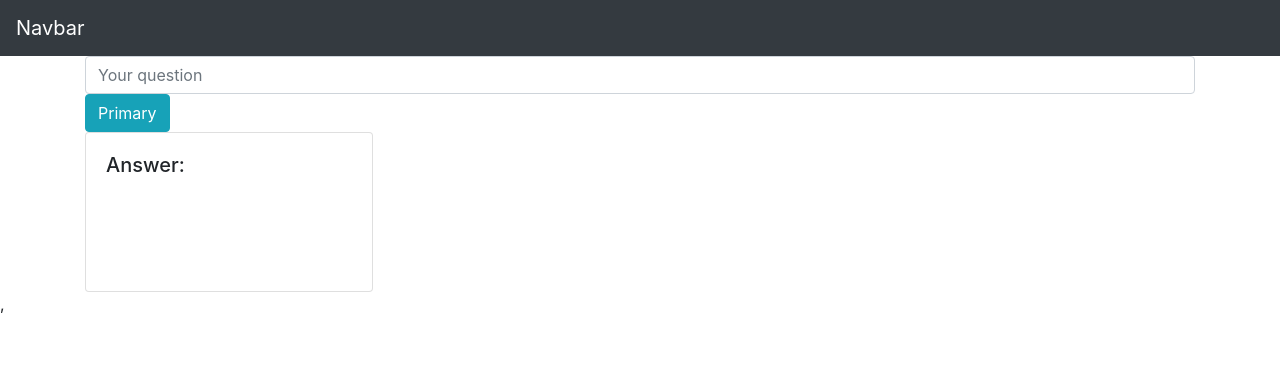
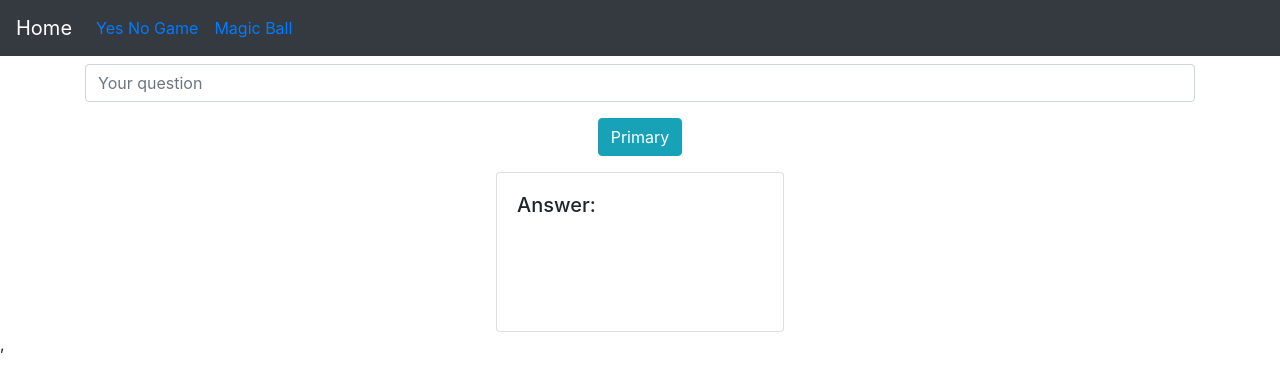
Before and after one commit to ectuser/Simulation-modeling, a React (Create React App) app in the folder eventprobabilitytheory/: page /yes_no_game in a window 1280 px wide. Shown: the top 388 px of the page. Built offline with nearby package versions, Linux system fonts and the light colour scheme.

Commit message:
Added some styles

```diff
--- a/eventprobabilitytheory/src/App.js
+++ b/eventprobabilitytheory/src/App.js
@@ -14,18 +14,16 @@ const App = () => {
 	return (
 		<div>
 			<Navbar bg="dark" variant="dark">
-				<Navbar.Brand href="#home">Navbar</Navbar.Brand>
+					<Link to="/">
+							<Navbar.Brand>
+								Home
+							</Navbar.Brand>
+					</Link>
 				<Nav className="mr-auto">
-					{/* <Nav.Link href="/yes_no_game">Yes No Game</Nav.Link>
-					<Nav.Link href="/magic_ball">Magic Ball</Nav.Link> */}
-					{/* <Link to="/yes_no_game">Yes No Game</Link>
-					<Link to="/magic_ball">Magic Ball</Link> */}
+					<Nav.Link><Link to="/yes_no_game">Yes No Game</Link></Nav.Link>
+					<Nav.Link><Link to="/magic_ball">Magic Ball</Link></Nav.Link>
 				</Nav>
 			</Navbar>
-			{/* <div>
-				<div><Link to="/yes_no_game">Yes No Game</Link></div>
-				<div><Link to="/magic_ball">Magic Ball</Link></div>
-			</div> */}
 
 			<Switch>
 				<Route path="/yes_no_game">
--- a/eventprobabilitytheory/src/components/YesNoGame.js
+++ b/eventprobabilitytheory/src/components/YesNoGame.js
@@ -11,12 +11,12 @@ const YesNoGame = () => {
 
     return (
         <Container>
-            <Form.Control placeholder="Your question" />
-            <Button variant="info" onClick={ getAnswer }>Primary</Button>
-            <Card style={{ width: '18rem', height: '10rem' }}>
+            <Form.Control placeholder="Your question" className="mt-2" />
+            <div className="text-center m-3"><Button variant="info" onClick={ getAnswer }>Primary</Button></div>
+            <Card style={{ width: '18rem', height: '10rem', margin: '0 auto' }}>
                 <Card.Body>
                     <Card.Title >Answer: </Card.Title>
-                    <Card.Text class="text-center">
+                    <Card.Text className="text-center">
                         { answer }
                     </Card.Text>
                 </Card.Body>
```
